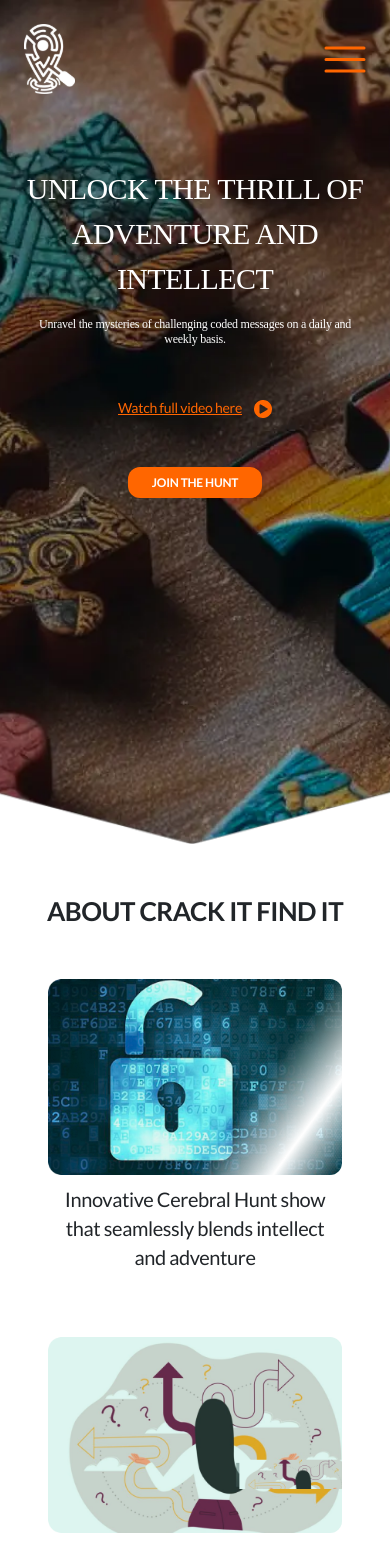
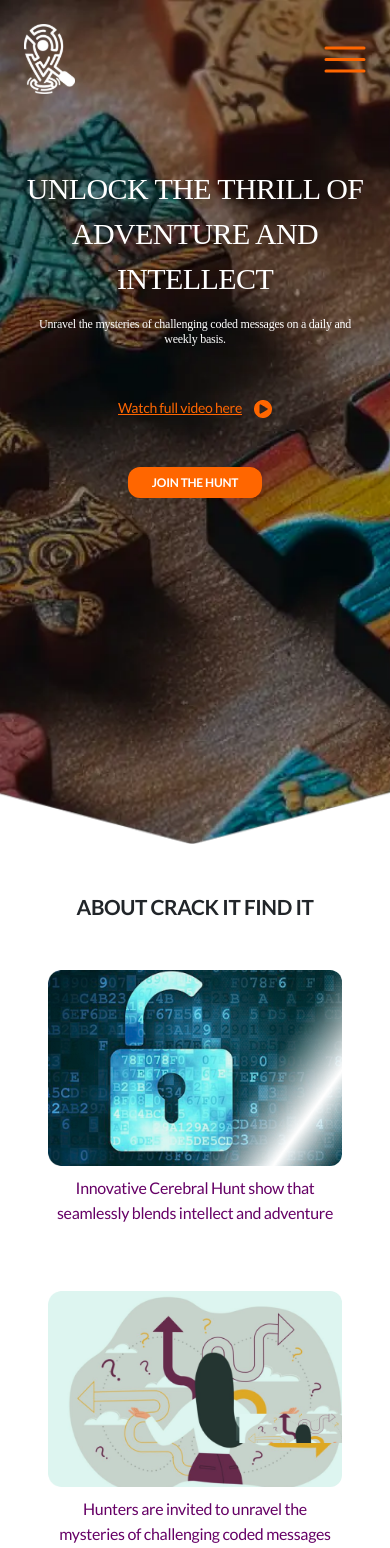
Before and after one commit to Neche-Stephen/Crack_it, a React (Vite) app: page / in a window 390 px wide. Shown: the top 1548 px of the page. Built offline with nearby package versions, Linux system fonts and the light colour scheme; a web font is replaced by a local one.

Commit message:
New changes

```diff
--- a/src/index.css
+++ b/src/index.css
@@ -0,0 +1,10 @@
+:root {
+    --main-color: #3498db;
+    --small-text_mobile: 1rem;
+    --small-text_height_mobile:24.6px;
+
+    --title-text_mobile: 1.3rem;
+    --title-text_height_mobile:30px;
+
+    --primary-color: #660066;
+  }
--- a/src/routes/landingpage/LandingPage.jsx
+++ b/src/routes/landingpage/LandingPage.jsx
@@ -11,7 +11,7 @@ import Navbar from '../../components/navbar/Navbar';
 // import bg_video from '../../assets/videos/How_Computer_Vision_Works.mp4';
 import bg_video from '../../assets/videos/dangote.mp4';
 import bg_header from '../../assets/images/bg_header.png';
-import crack_logo from '../../assets/images/CRACK IT FIND IT LOGO 1.png';
+import crack_logo from '../../assets/images/Crack It, Find It Logo1 1.svg';
 import play from '../../assets/images/play.png';
 import message from '../../assets/images/message.svg';
 import earth from '../../assets/images/earth.svg';
--- a/src/routes/landingpage/LandingPage.module.css
+++ b/src/routes/landingpage/LandingPage.module.css
@@ -150,6 +150,12 @@
     line-height: 39px;
     letter-spacing: -0.02em;
 }
+@media(max-width:575px){
+    .about_it{
+        font-size: var(--title-text_mobile);
+        line-height: var( --title-text_height_mobile);
+    }
+}
 
 .about_div_col{
     width: 30% !important;
@@ -208,8 +214,14 @@
     letter-spacing: -0.02em;
     text-align: center;
     width: 85%;
+    color: var(--primary-color);
 }
-
+@media(max-width:575px){
+    .about_text{
+        font-size: var(--small-text_mobile);
+        line-height: var(--small-text_height_mobile);
+    }
+}
 .sign_up{
     background: #FF6600;
     font-family: Lato;
@@ -287,6 +299,14 @@
     font-weight: 400;
     line-height: 18px;
     letter-spacing: -0.02em;
+}
+
+
+@media screen and (max-width:575px){
+    .get_in_touch_title{
+       font-size: var(--title-text_mobile);
+       line-height: var(--title-text_height_mobile);
+    }
 }
 
 .get_in_touch input, textarea{
```
